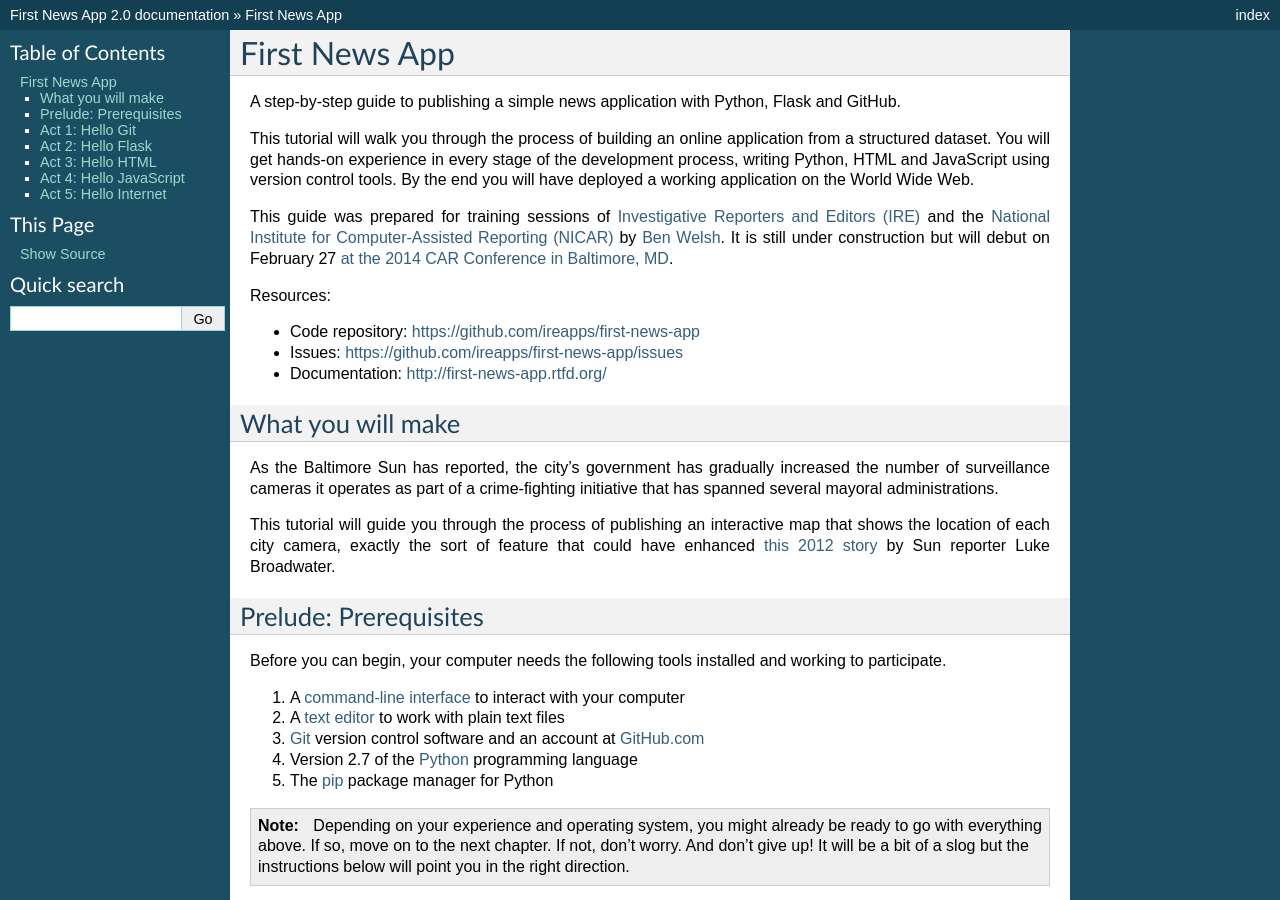
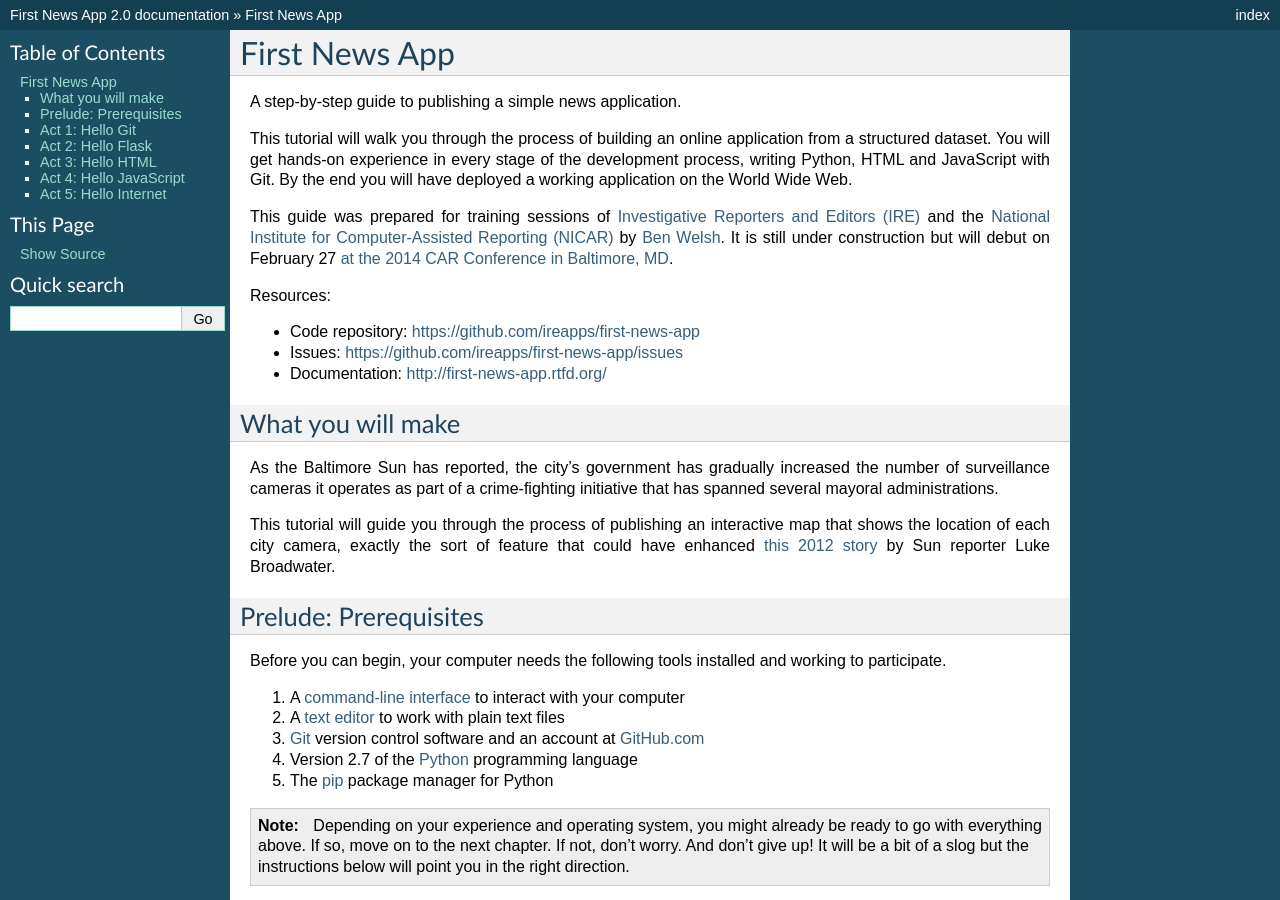
Before and after one commit to palewire/first-news-app, a Sphinx documentation site: the page built from docs/index.rst, in a window 1280 px wide and 900 px high. Built offline with Sphinx 7.4.7, drawn with Linux system fonts in a browser that asks for light colours.

Commit message:
Less jargon in the top line.

```diff
--- a/docs/index.rst
+++ b/docs/index.rst
@@ -4,11 +4,11 @@
 First News App
 ==============
 
-A step-by-step guide to publishing a simple news application with Python, Flask and GitHub.
+A step-by-step guide to publishing a simple news application.
 
 This tutorial will walk you through the process of building an online application
 from a structured dataset. You will get hands-on experience in every stage of the development process,
-writing Python, HTML and JavaScript using version control tools. By the end you will have
+writing Python, HTML and JavaScript with Git. By the end you will have
 deployed a working application on the World Wide Web.
 
 This guide was prepared for training sessions of `Investigative Reporters and Editors (IRE) <http://www.ire.org/>`_
```
Also changed, not shown: 5 other files.
